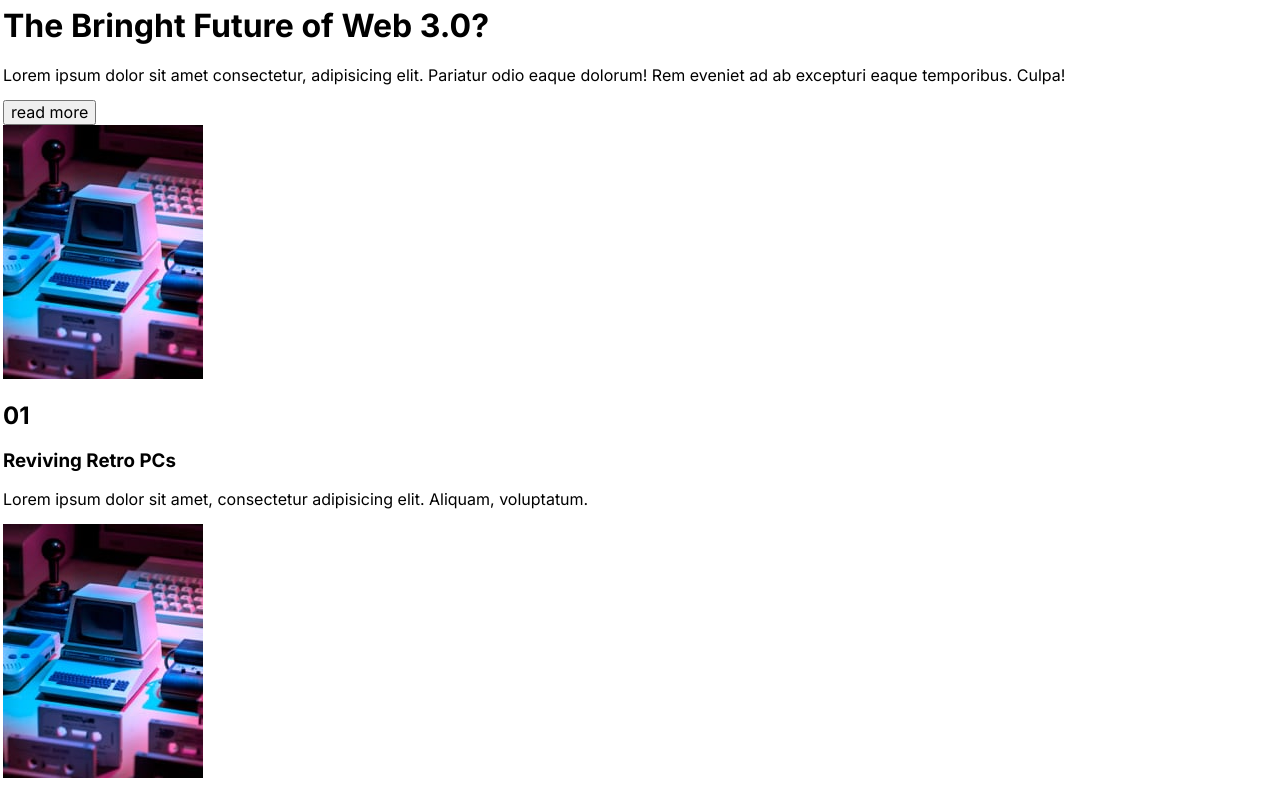
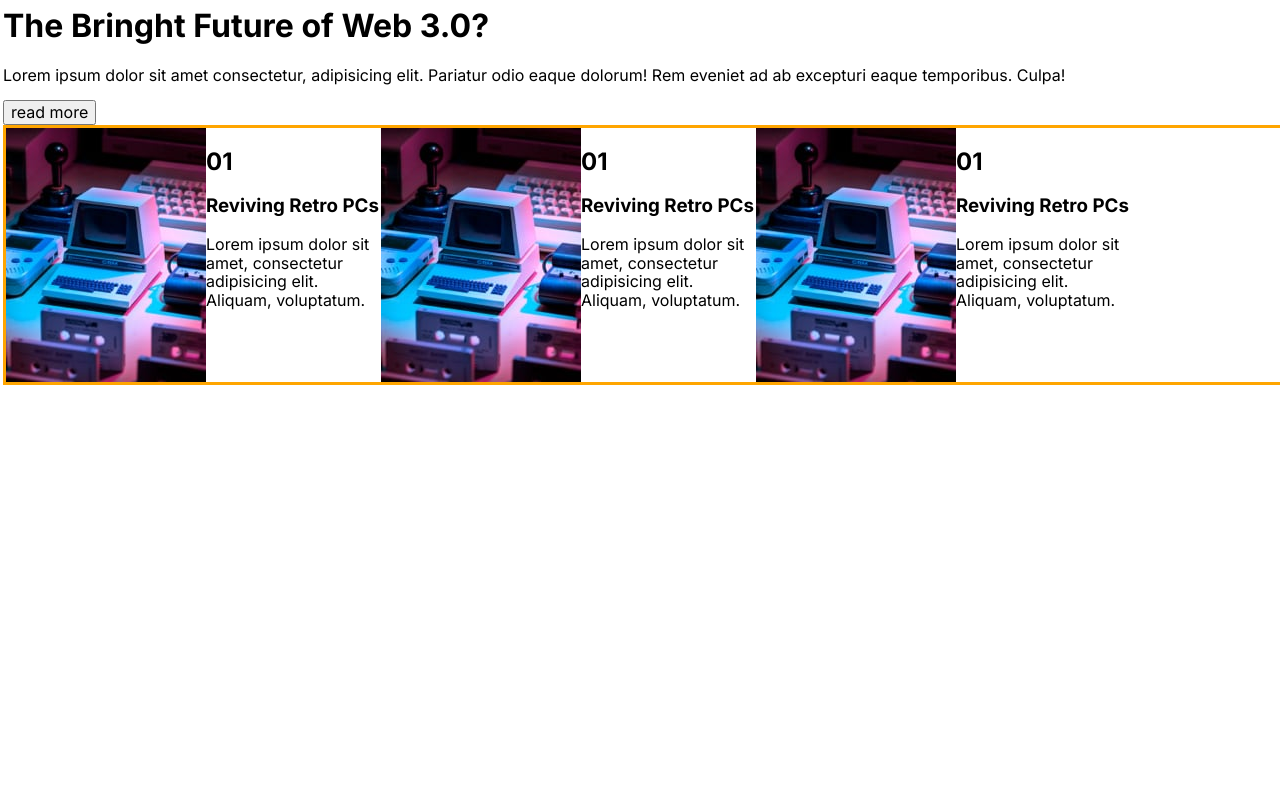
Before and after one commit to carlosGabrielCarreno/news-homepage-main, a React (Vite) app: page / in a window 1280 px wide. Shown: the part 740-1540 px from the top of the page. After the commit the page ends 1125 px from the top, so only its background shows below. Built offline with nearby package versions, Linux system fonts and the light colour scheme.

Commit message:
working with some components

```diff
--- a/src/App-styled.js
+++ b/src/App-styled.js
@@ -1,7 +1,7 @@
 import styled from "styled-components";
 
 export const ContainerApp = styled.div`
-  // border: solid red;
+  border: solid blueviole;
   width: 100%;
 
   height: 100vh;
--- a/src/Components/Footer/Footer.jsx
+++ b/src/Components/Footer/Footer.jsx
@@ -1,13 +1,23 @@
 import imgRetroOne from "../../../assets/images/image-retro-pcs.jpg";
 import styled from "styled-components";
 
-const FooterContainer = styled.footer``;
+const FooterContainer = styled.footer`
+  border: solid orange;
+  & .footer-card {
+    max-width: 375px;
+    display: flex;
+  }
+  @media screen and (min-width: 800px) {
+    display: flex;
+  }
+`;
 
 export const Footer = () => {
   return (
     <FooterContainer>
       <div className="footer-card">
         <img src={imgRetroOne} alt="" />
+        <div className="footer-data">
           <h2>01</h2>
           <h3>Reviving Retro PCs</h3>
           <p>
@@ -15,8 +25,10 @@ export const Footer = () => {
             voluptatum.
           </p>
         </div>
+      </div>
       <div className="footer-card">
         <img src={imgRetroOne} alt="" />
+        <div className="footer-data">
           <h2>01</h2>
           <h3>Reviving Retro PCs</h3>
           <p>
@@ -24,8 +36,10 @@ export const Footer = () => {
             voluptatum.
           </p>
         </div>
+      </div>
       <div className="footer-card">
         <img src={imgRetroOne} alt="" />
+        <div className="footer-data">
           <h2>01</h2>
           <h3>Reviving Retro PCs</h3>
           <p>
@@ -33,6 +47,7 @@ export const Footer = () => {
             voluptatum.
           </p>
         </div>
+      </div>
     </FooterContainer>
   );
 };
```
Lines whose indentation alone changed are shown as unchanged.
